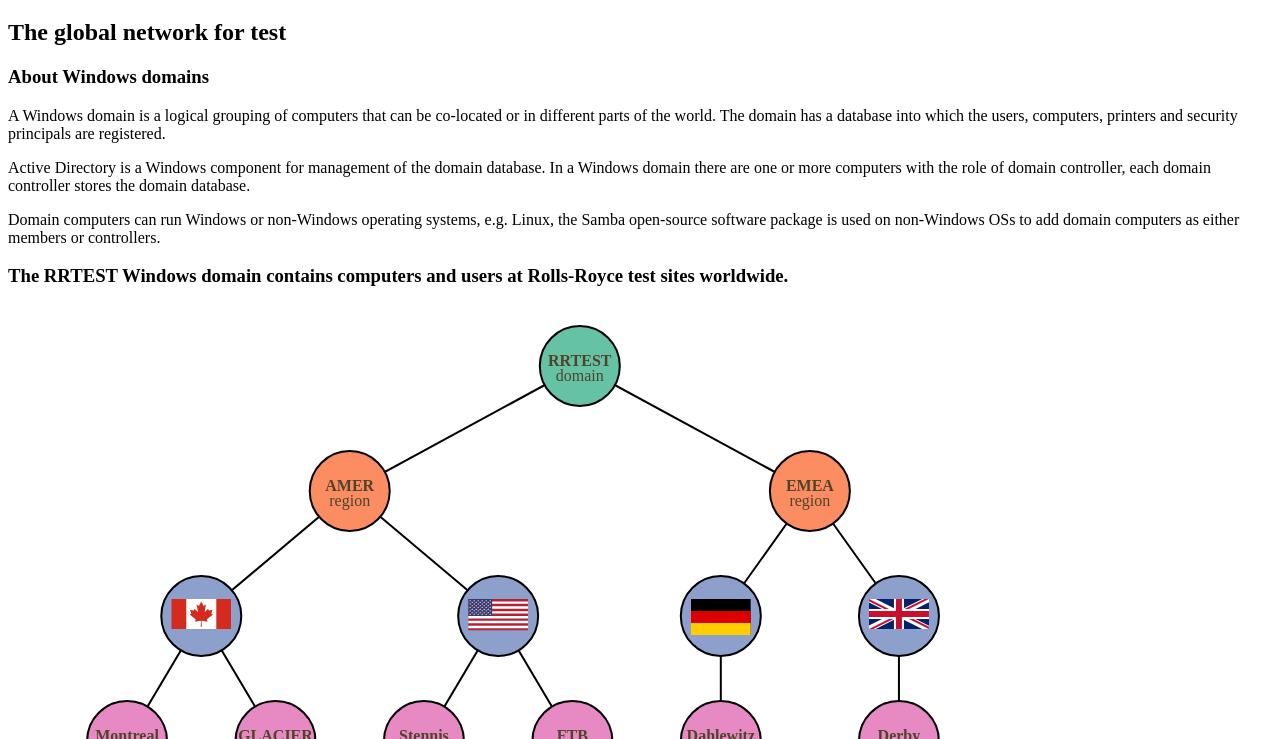
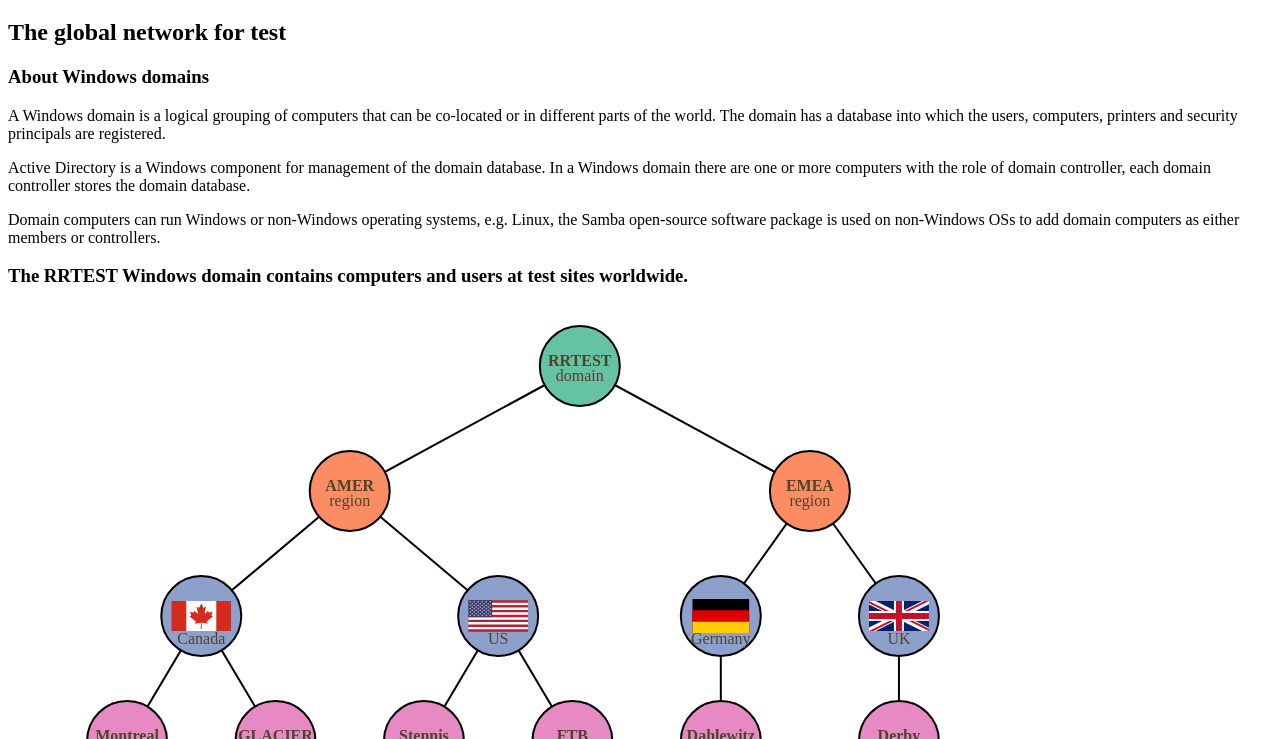
Before and after one commit to dickyw71/rrtest-info, a plain HTML site: page rrtest/domain-heirarchy.html in a window 1280 px wide. Shown: the part 61-800 px from the top of the page. Drawn offline with nearby package versions, Linux system fonts and the light colour scheme.

Commit message:
Minor content mod.

```diff
--- a/rrtest/domain-heirarchy.html
+++ b/rrtest/domain-heirarchy.html
@@ -19,7 +19,7 @@
             In a Windows domain there are one or more computers with the role of domain controller, each domain controller stores the domain database.</p>
         <p>Domain computers can run Windows or non-Windows operating systems, e.g. Linux,
             the Samba open-source software package is used on non-Windows OSs to add domain computers as either members or controllers.</p>
-        <h3>The RRTEST Windows domain contains computers and users at Rolls-Royce test sites worldwide.</p>
+        <h3>The RRTEST Windows domain contains computers and users at test sites worldwide.</p>
     </div>
     <div id="viz">
         <svg style="width: 1050px; height: 650px;"></svg>
@@ -77,7 +77,7 @@
                 .insert("image")
                 .classed("svg-image", true)
                 .attr("xlink:href", d => `../resources/${d.data.code}.svg`)
-                .attr("width", "60px").attr("heigth", "34px")
+                .attr("width", "60px").attr("height", "34px")
                 .attr("x", -30).attr("y", -17)
 
             d3.selectAll(".domain")
@@ -91,6 +91,13 @@
                 .insert("text")
                 .text("region")
                 .attr("y", 15)
+                .style("text-anchor", "middle")
+                .style("fill", "#4f442b")
+
+                d3.selectAll(".country")
+                .insert("text")
+                .text(d => d.data.country)
+                .attr("y", 28)
                 .style("text-anchor", "middle")
                 .style("fill", "#4f442b")
 
```
